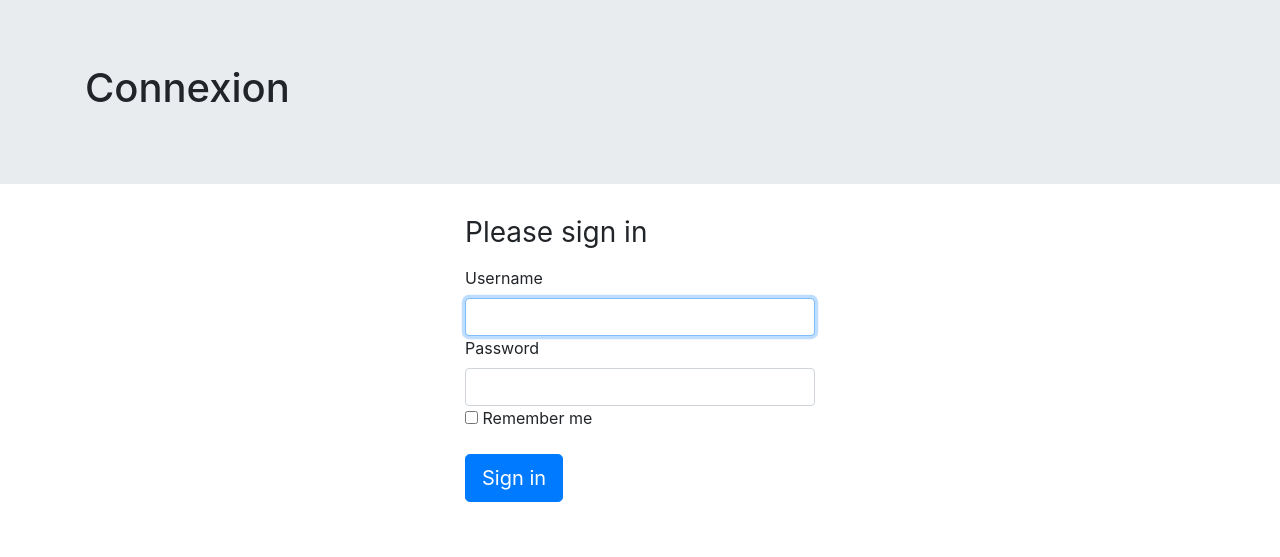
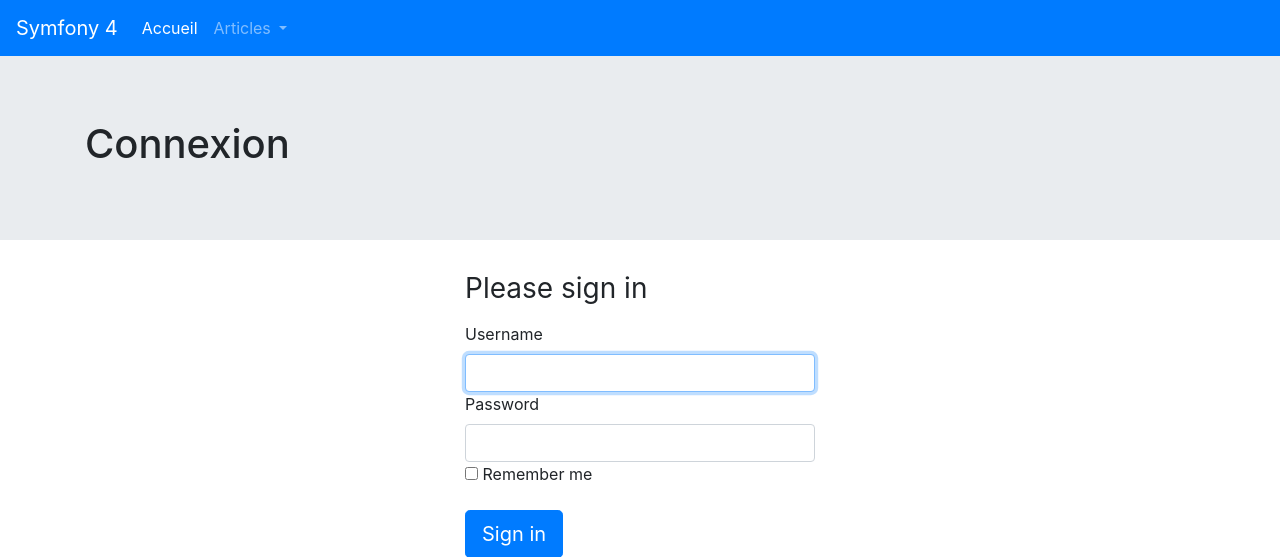
Before and after one commit to delrodie/zochi, a Symfony app: template templates/security/login.html.twig in a window 1280 px wide. Shown: the top 557 px of the page. Run offline with Twig, Linux system fonts and the light colour scheme; the template is opened without the code that fills it, so the values that code supplies are empty; some libraries are stand-ins or nearby versions.

Commit message:
template de base

```diff
--- a/templates/base.html.twig
+++ b/templates/base.html.twig
@@ -8,6 +8,29 @@
         {% endblock %}
     </head>
     <body>
+        <nav class="navbar navbar-expand-lg navbar-dark bg-primary">
+            <a class="navbar-brand" href="#">Symfony 4</a>
+            <button class="navbar-toggler" type="button" data-toggle="collapse" data-target="#navbarSupportedContent" aria-controls="navbarSupportedContent" aria-expanded="false" aria-label="Toggle navigation">
+                <span class="navbar-toggler-icon"></span>
+            </button>
+
+            <div class="collapse navbar-collapse" id="navbarSupportedContent">
+                <ul class="navbar-nav mr-auto">
+                    <li class="nav-item active">
+                        <a class="nav-link" href="#">Accueil</a>
+                    </li>
+                    <li class="nav-item dropdown">
+                        <a class="nav-link dropdown-toggle" href="#" id="navbarDropdown" role="button" data-toggle="dropdown" aria-haspopup="true" aria-expanded="false">
+                            Articles
+                        </a>
+                        <div class="dropdown-menu" aria-labelledby="navbarDropdown">
+                            <a class="dropdown-item" href="#">Liste</a>
+                            <a class="dropdown-item" href="#">Ajouter</a>
+                        </div>
+                    </li>
+                </ul>
+            </div>
+        </nav>
         {% block body %}{% endblock %}
         {% block javascripts %}
             <script src="https://code.jquery.com/jquery-3.3.1.slim.min.js" integrity="sha384-q8i/X+965DzO0rT7abK41JStQIAqVgRVzpbzo5smXKp4YfRvH+8abtTE1Pi6jizo" crossorigin="anonymous"></script>
```
Also changed, not shown: 1 other file.
